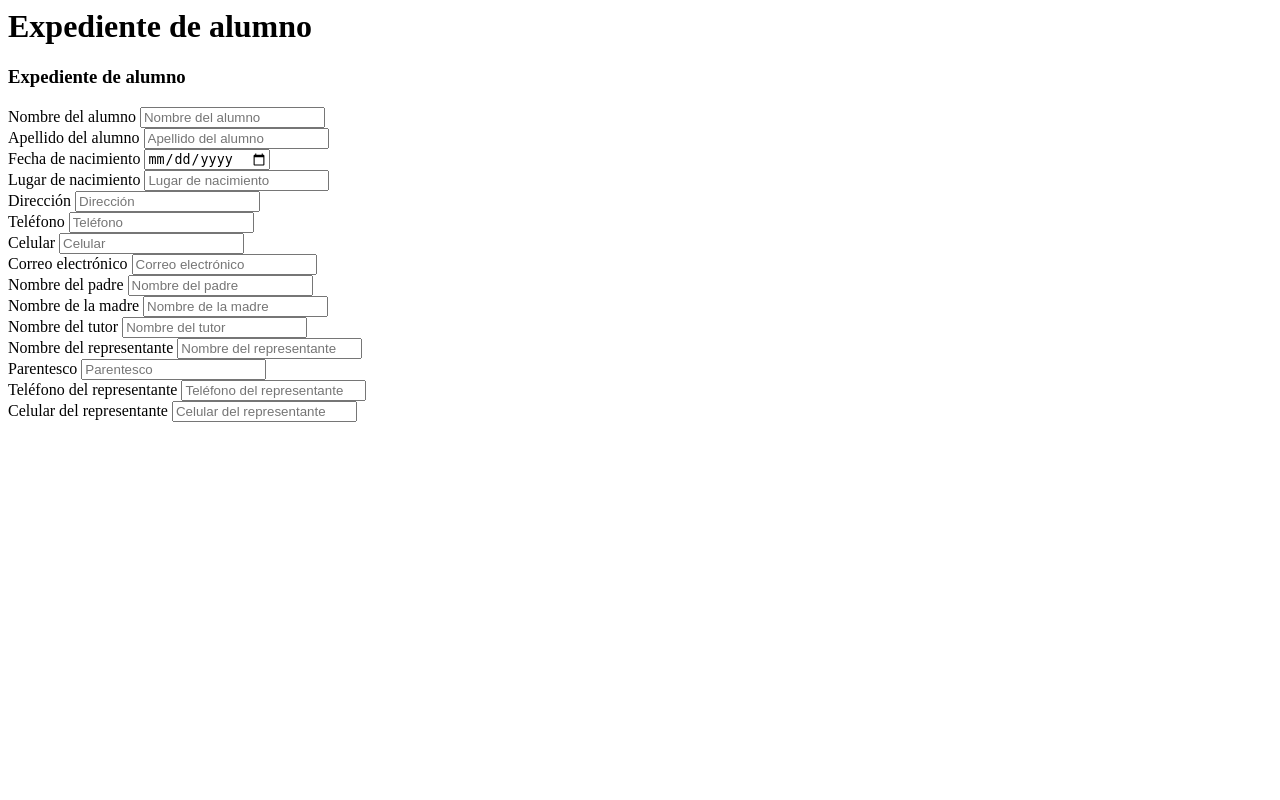
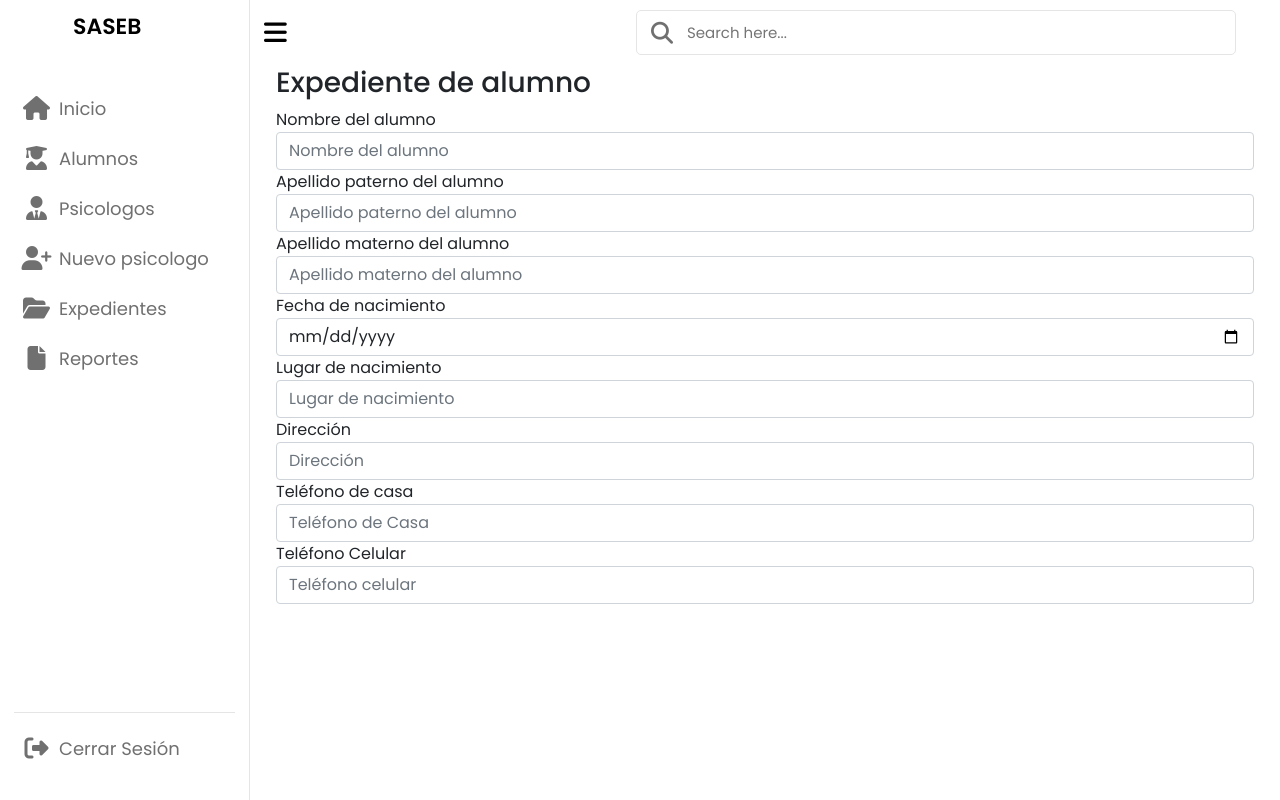
Before and after one commit to octavio-escuela/departamento-psicologia, a PHP site: the page made by views/files/index.php in a window 1280 px wide. Run offline with PHP 8.4, Linux system fonts and the light colour scheme; the template is opened without the code that fills it, so the values that code supplies are empty; some libraries are stand-ins or nearby versions.

Commit message:
cambio de la vista de expediente

```diff
--- a/views/files/index.php
+++ b/views/files/index.php
@@ -1,5 +1,5 @@
-
 <!-- generador de expediente de alumno -->
+<?php require_once ('views/template/sidebar.php'); ?>
 <div class="container">
     <div class="row">
         <div class="col-md-12">
@@ -8,6 +8,7 @@
             </div>
         </div>
     </div>
+<form action="<?php constant('URL') ?>/files/registerNewFile" method="POST">
     <div class="row">
         <div class="col-md-12">
             <div class="panel panel-default">
@@ -19,15 +20,29 @@
                         <div class="col-md-12">
                             <div class="form-group">
                                 <label for="">Nombre del alumno</label>
-                                <input type="text" class="form-control" id="nombre_alumno" placeholder="Nombre del alumno">
+                                <input type="text" class="form-control"
+                                    id="nombre" name="nombre"
+                                    placeholder="Nombre del alumno">
                             </div>
                         </div>
                     </div>
                     <div class="row">
                         <div class="col-md-12">
                             <div class="form-group">
-                                <label for="">Apellido del alumno</label>
-                                <input type="text" class="form-control" id="apellido_alumno" placeholder="Apellido del alumno">
+                                <label for="">Apellido paterno del alumno</label>
+                                <input type="text" class="form-control"
+                                    id="apellido_paterno" name="apellidoPaterno"
+                                    placeholder="Apellido paterno del alumno">
+                            </div>
+                        </div>
+                    </div>
+                    <div class="row">
+                        <div class="col-md-12">
+                            <div class="form-group">
+                                <label for="">Apellido materno del alumno</label>
+                                <input type="text" class="form-control"
+                                    id="apellido_materno" name="apellidoMaterno"
+                                    placeholder="Apellido materno del alumno">
                             </div>
                         </div>
                     </div>
@@ -35,7 +50,9 @@
                         <div class="col-md-12">
                             <div class="form-group">
                                 <label for="">Fecha de nacimiento</label>
-                                <input type="date" class="form-control" id="fecha_nacimiento" placeholder="Fecha de nacimiento">
+                                <input type="date" class="form-control"
+                                    id="fecha_nacimiento" name="fecha"
+                                    placeholder="Fecha de nacimiento">
                             </div>
                         </div>
                     </div>
@@ -43,7 +60,9 @@
                         <div class="col-md-12">
                             <div class="form-group">
                                 <label for="">Lugar de nacimiento</label>
-                                <input type="text" class="form-control" id="lugar_nacimiento" placeholder="Lugar de nacimiento">
+                                <input type="text" class="form-control"
+                                    id="lugar_nacimiento" name="lugar"
+                                    placeholder="Lugar de nacimiento">
                             </div>
                         </div>
                     </div>
@@ -51,87 +70,30 @@
                         <div class="col-md-12">
                             <div class="form-group">
                                 <label for="">Dirección</label>
-                                <input type="text" class="form-control" id="direccion" placeholder="Dirección">
+                                <input type="text" class="form-control"
+                                    id="direccion" name="direccion"
+                                    placeholder="Dirección">
                             </div>
                         </div>
                     </div>
                     <div class="row">
                         <div class="col-md-12">
                             <div class="form-group">
-                                <label for="">Teléfono</label>
-                                <input type="text" class="form-control" id="telefono" placeholder="Teléfono">
+                                <label for="">Teléfono de casa</label>
+                                <input type="text" class="form-control"
+                                    id="telefonoCasa" name="telefonoCasa"
+                                    placeholder="Teléfono de Casa">
                             </div>
                         </div>
                     </div>
                     <div class="row">
                         <div class="col-md-12">
                             <div class="form-group">
-                                <label for="">Celular</label>
-                                <input type="text" class="form-control" id="celular" placeholder="Celular">
+                                <label for="">Teléfono Celular</label>
+                                <input type="text" class="form-control"
+                                    id="celular" name="telefonoCelular"
+                                    placeholder="Teléfono celular">
                             </div>
                         </div>
                     </div>
-                    <div class="row">
-                        <div class="col-md-12">
-                            <div class="form-group">
-                                <label for="">Correo electrónico</label>
-                                <input type="text" class="form-control" id="correo" placeholder="Correo electrónico">
-                            </div>
-                        </div>
-                    </div>
-                    <div class="row">
-                        <div class="col-md-12">
-                            <div class="form-group">
-                                <label for="">Nombre del padre</label>
-                                <input type="text" class="form-control" id="nombre_padre" placeholder="Nombre del padre">
-                            </div>
-                        </div>
-                    </div>
-                    <div class="row">
-                        <div class="col-md-12">
-                            <div class="form-group">
-                                <label for="">Nombre de la madre</label>
-                                <input type="text" class="form-control" id="nombre_madre" placeholder="Nombre de la madre">
-                            </div>
-                        </div>
-                    </div>
-                    <div class="row">
-                        <div class="col-md-12">
-                            <div class="form-group">
-                                <label for="">Nombre del tutor</label>
-                                <input type="text" class="form-control" id="nombre_tutor" placeholder="Nombre del tutor">
-                            </div>
-                        </div>
-                    </div>
-                    <div class="row">
-                        <div class="col-md-12">
-                            <div class="form-group">
-                                <label for="">Nombre del representante</label>
-                                <input type="text" class="form-control" id="nombre_representante" placeholder="Nombre del representante">
-                            </div>
-                        </div>
-                    </div>
-                    <div class="row">
-                        <div class="col-md-12">
-                            <div class="form-group">
-                                <label for="">Parentesco</label>
-                                <input type="text" class="form-control" id="parentesco" placeholder="Parentesco">
-                            </div>
-                        </div>
-                    </div>
-                    <div class="row">
-                        <div class="col-md-12">
-                            <div class="form-group">
-                                <label for="">Teléfono del representante</label>
-                                <input type="text" class="form-control" id="telefono_representante" placeholder="Teléfono del representante">
-                            </div>
-                        </div>
-                    </div>
-                    <div class="row">
-                        <div class="col-md-12">
-                            <div class="form-group">
-                                <label for="">Celular del representante</label>
-                                <input type="text" class="form-control" id="celular_representante" placeholder="Celular del representante">
-                            </div>
-                        </div>
-                    </div>
+   </form>
```
Also changed, not shown: controllers/files.php (+22 -1 lines).
